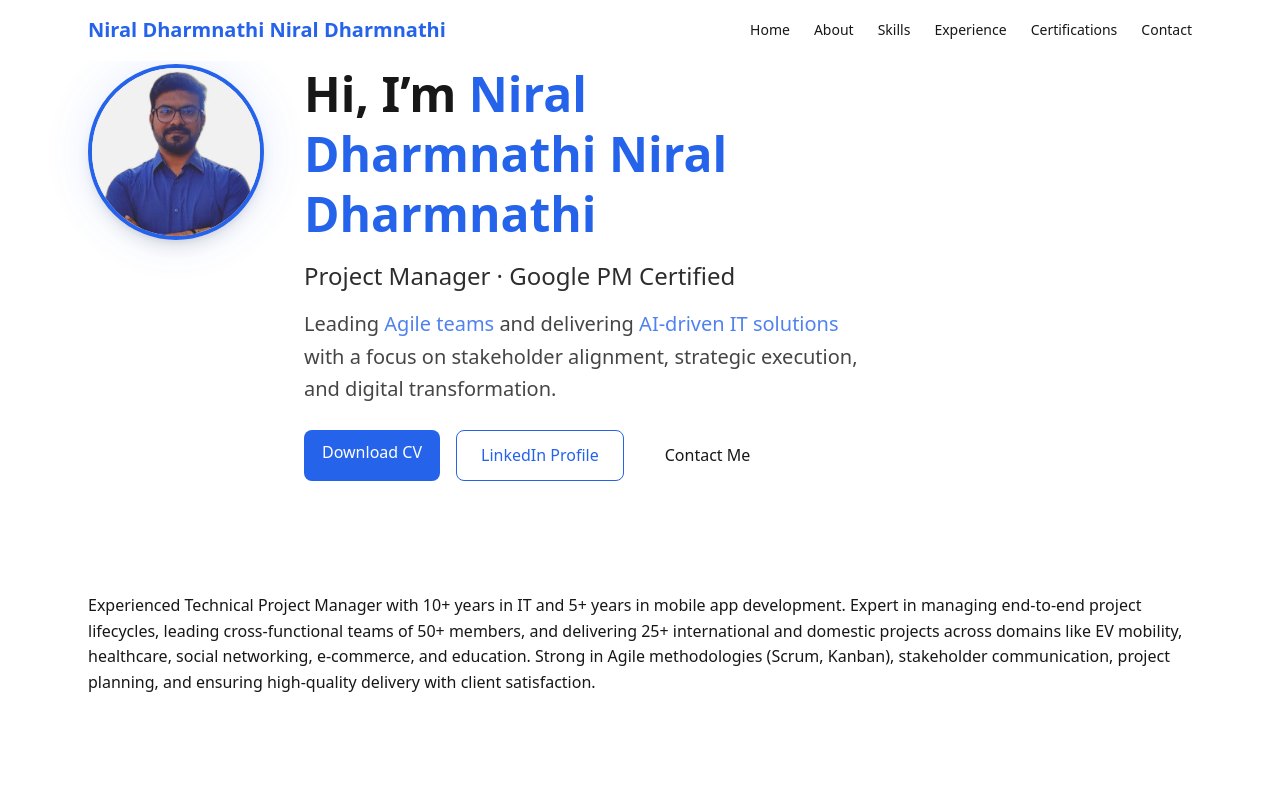
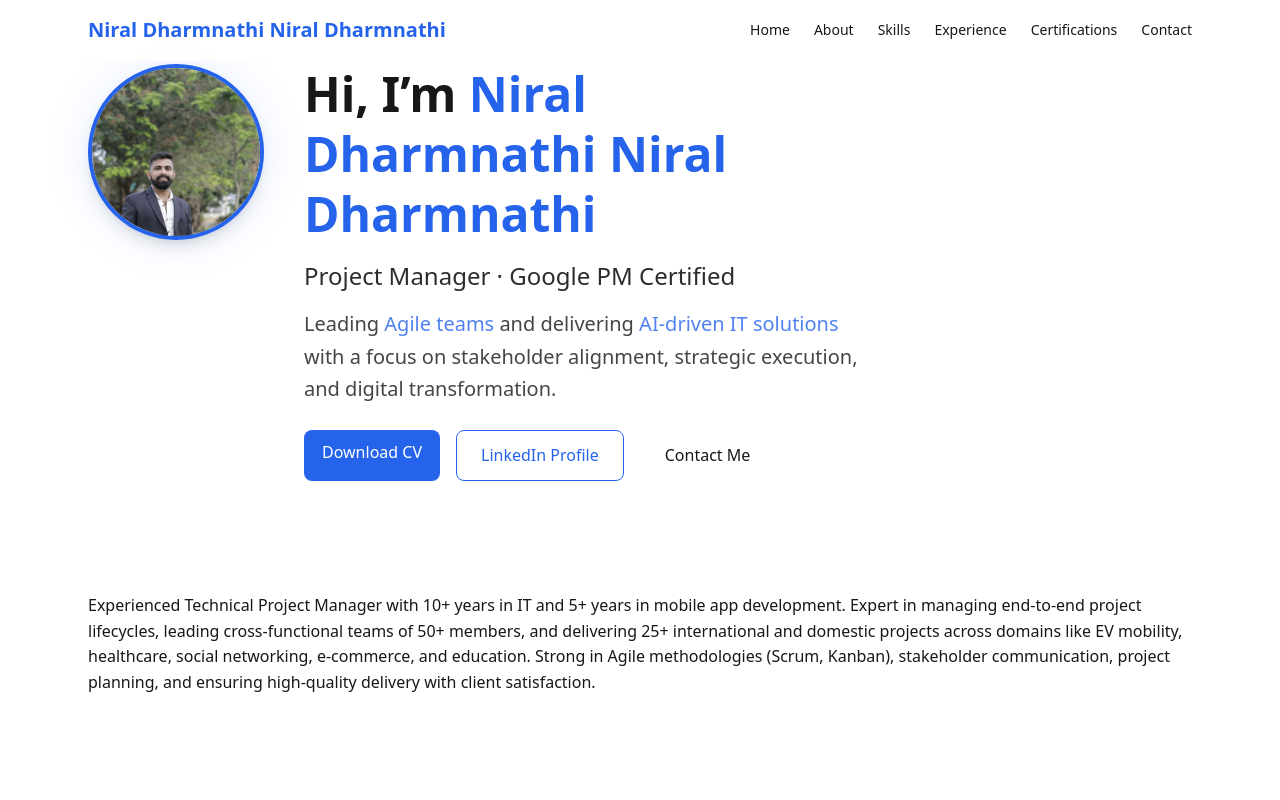
Before and after one commit to nndharmanathi/niral_cv, a Next.js app: page / in a window 1280 px wide. Shown: the top 800 px of the page. Built offline with nearby package versions, Linux system fonts and the light colour scheme.

Commit message:
Update Hero.js

```diff
--- a/components/Hero.js
+++ b/components/Hero.js
@@ -8,7 +8,7 @@ export default function Hero() {
           <div className="absolute inset-0 rounded-full bg-primary/30 blur-xl opacity-40"></div>
 
           <img
-            src="/image.png"
+            src="/niral.jpg"
             alt="Niral Dharmnathi Niral Dharmnathi Project Manager Profile Picture"
             className="relative w-36 h-36 md:w-44 md:h-44 rounded-full border-4 border-primary shadow-lg object-cover object-top"
           />
```
